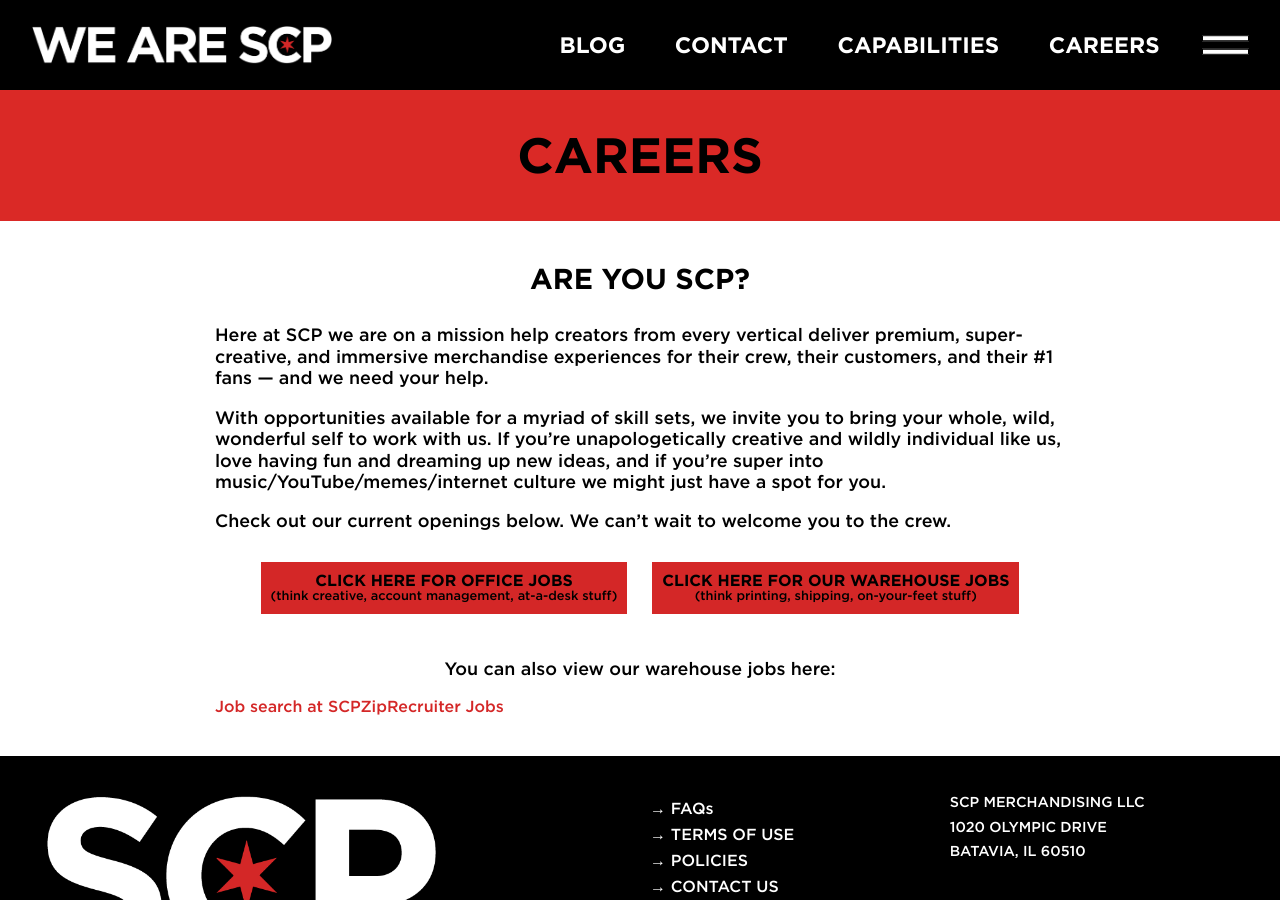
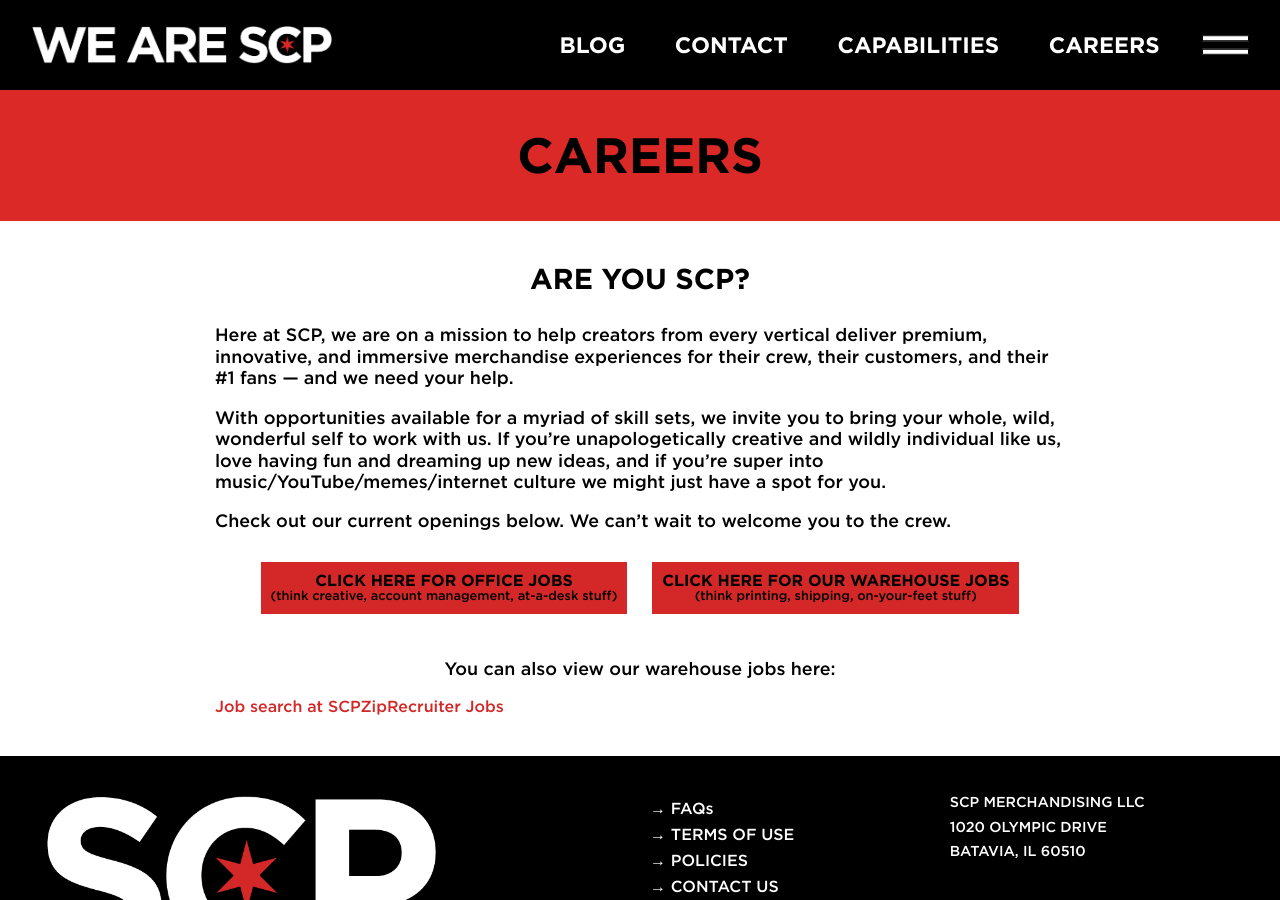
Before and after one commit to Second-City-Prints/wearescp, a Jekyll site: the page built from careers.md, in a window 1280 px wide and 900 px high. Built offline with Jekyll 4.4.1, drawn with Linux system fonts in a browser that asks for light colours; a script that is not in the unit is left out.

Commit message:
Update Side Page Content (Contact, Careers) “careers”

```diff
--- a/_data/careers.yml
+++ b/_data/careers.yml
@@ -1,6 +1,6 @@
 careers: >-
-  Here at SCP we are on a mission help creators from every vertical deliver
-  premium, super-creative, and immersive merchandise experiences for their crew,
+  Here at SCP, we are on a mission to help creators from every vertical deliver
+  premium, innovative, and immersive merchandise experiences for their crew,
   their customers, and their #1 fans — and we need your help.
 
 
```
